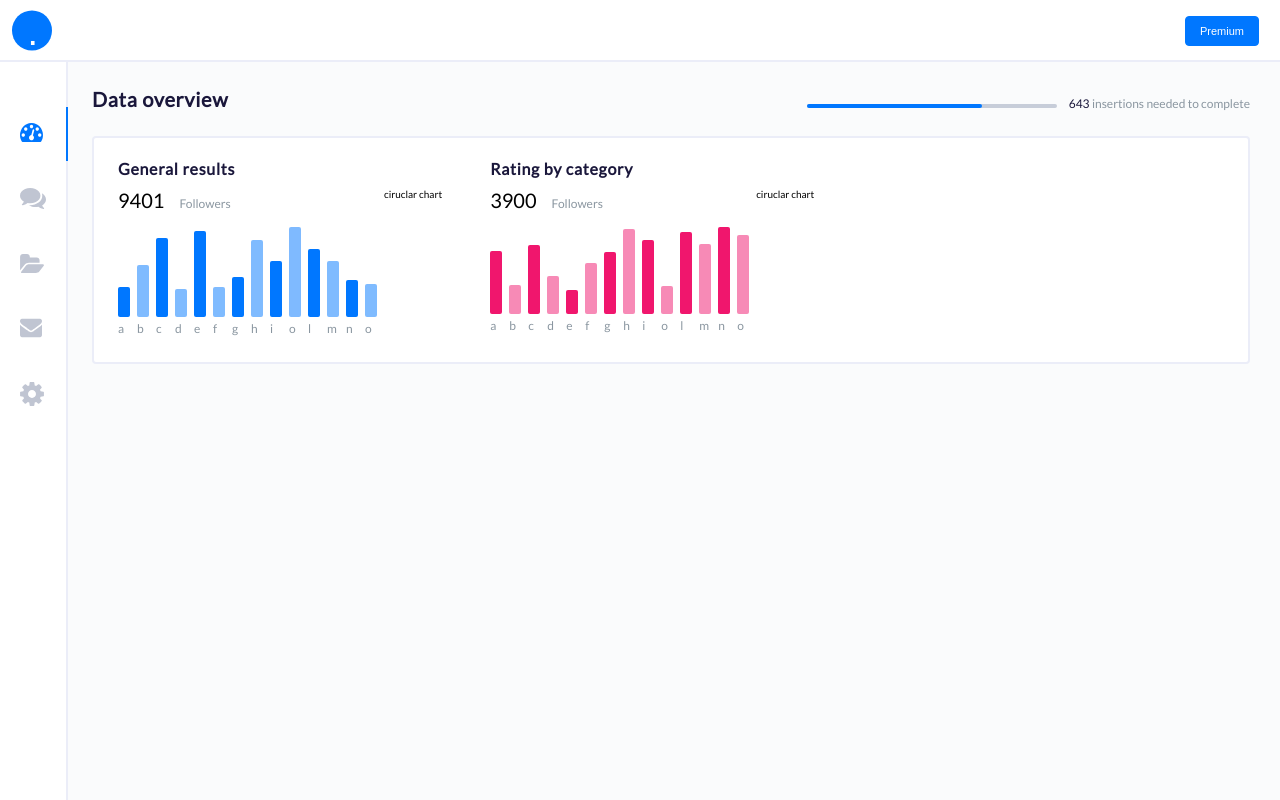
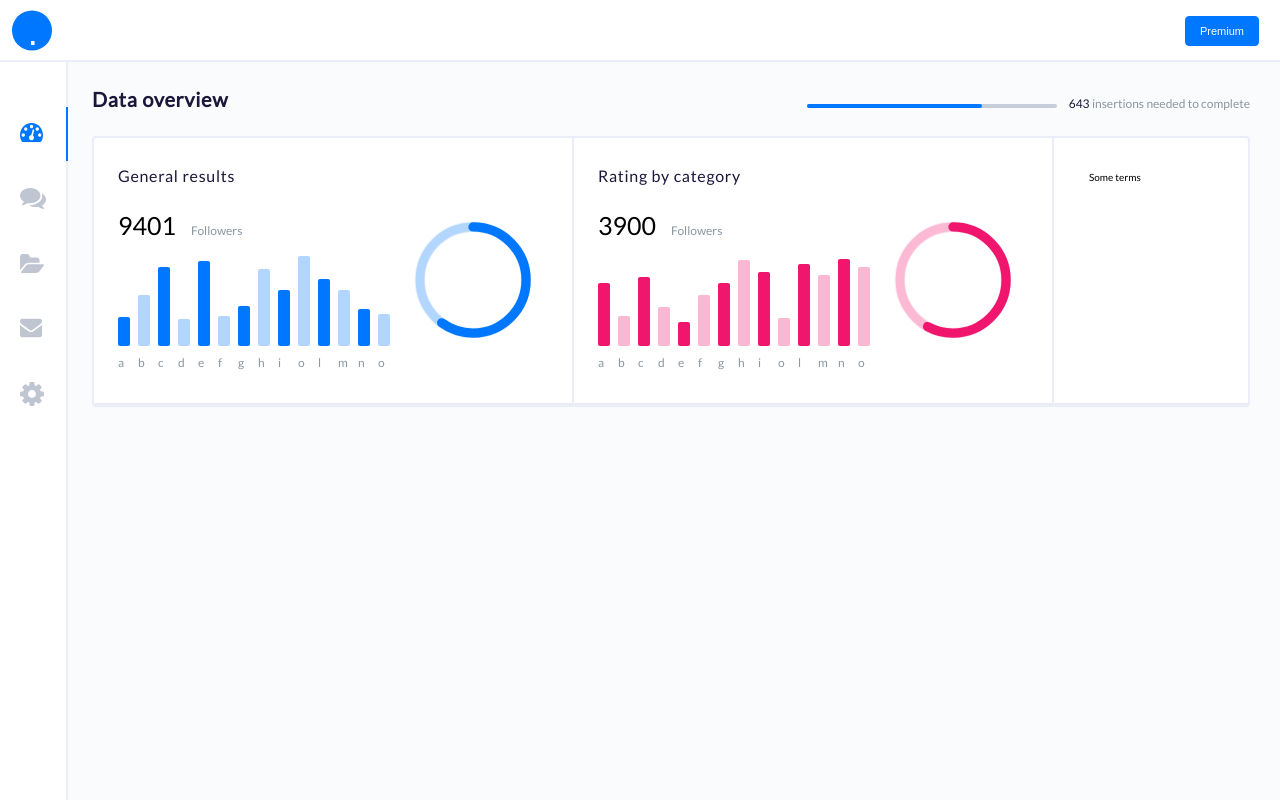
Before and after one commit to An1mus/react-ui, a React (Create React App) app: page / in a window 1280 px wide. Built offline with nearby package versions, Linux system fonts and the light colour scheme.

Commit message:
Circular bras

```diff
--- a/src/components/App.css
+++ b/src/components/App.css
@@ -80,6 +80,7 @@ h2 {
 
 h3 {
     font-size: 1.6rem;
+    font-weight: normal;
 }
 
 p {
--- a/src/components/dashboard/charts/barChart.tsx
+++ b/src/components/dashboard/charts/barChart.tsx
@@ -5,6 +5,7 @@ const BarChartContainer = styled.div`
     display: flex;
     align-items: flex-end;
     margin-top: 1.5rem;
+    height: 12rem;
 
     .bar {
         background-color: ${props => props.color === 'blue' ? 'var(--main-blue-color)' : 'var(--main-pink-color)'};
@@ -18,13 +19,14 @@ const BarContainer = styled.div`
 
     &:nth-child(even) {
         .bar {
-            opacity: 0.5;
+            opacity: 0.3;
             margin: 0 0.7rem;
         }
 
         .bar,
         p {
-            margin: 0 0.7rem;
+            margin-left: 0.8rem;
+            margin-right: 0.8rem;
         }
     }
 `;
@@ -41,6 +43,7 @@ const AxisMark = styled.p`
     font-stretch: normal;
     font-style: normal;
     line-height: 2;
+    margin-top: 0.5rem;
     color: #8a96a0;
 `;
 
--- /dev/null
+++ b/src/components/dashboard/charts/circularChart.tsx
@@ -0,0 +1,69 @@
+import React from 'react';
+import styled from 'styled-components';
+
+const CircularChartContainer = styled.div`
+    height: 15rem;
+    width: 15rem;
+
+    .circular-chart {
+        display: block;
+        margin: 10px auto;
+        max-width: 80%;
+        max-height: 250px;
+    }
+
+    .circle {
+        stroke: ${props => props.color === 'blue' ? 'var(--main-blue-color)' : 'var(--main-pink-color)'};
+        animation: progress 1s ease-out forwards;
+    }
+
+    .circle-bg{
+        stroke: ${props => props.color === 'blue' ? 'var(--main-blue-color)' : 'var(--main-pink-color)'};
+        animation: fadeIn 1s ease-out forwards;
+    }
+
+    .circle,
+    .circle-bg{
+        fill: none;
+        stroke-width: 2.8;
+        stroke-linecap: round;
+    }
+
+    @keyframes fadeIn {
+        0% {
+            opacity: 0;
+        }
+        100% {
+            opacity: 0.3;
+        }
+    }
+
+    @keyframes progress {
+        0% {
+            stroke-dasharray: 0 100;
+        }
+    }
+`;
+
+const CircleChart = ({color}) => {
+    return (
+        <CircularChartContainer color={color}>
+            <svg viewBox="0 0 36 36" className="circular-chart">
+                <path className="circle-bg"
+                      stroke-dasharray="100, 100"
+                      d="M18 2.0845
+                         a 15.9155 15.9155 0 0 1 0 31.831
+                         a 15.9155 15.9155 0 0 1 0 -31.831"
+                />
+                <path className="circle"
+                      stroke-dasharray={(Math.random() * 30 + 50) + ", 100"}
+                      d="M18 2.0845
+                         a 15.9155 15.9155 0 0 1 0 31.831
+                         a 15.9155 15.9155 0 0 1 0 -31.831"
+                />
+            </svg>
+        </CircularChartContainer>
+    );
+};
+
+export default CircleChart;
--- a/src/components/dashboard/charts/index.tsx
+++ b/src/components/dashboard/charts/index.tsx
@@ -2,6 +2,7 @@ import React from 'react';
 import styled from 'styled-components';
 
 import BarChart from './barChart';
+import CircleChart from './circularChart';
 
 interface Props {
     title: string;
@@ -12,18 +13,17 @@ interface Props {
 const ChartsContainer = styled.div`
     display: flex;
     fex-direction: row;
-    margin-top: 1rem;
+    margin-top: 2.5rem;
     align-items: flex-start;
 `;
 
 const Followers = styled.span`
-    font-size: 2rem;
+    font-size: 2.5rem;
     margin-right: 1.5rem;
 `;
 
 const BarChartContainer = styled.div`
 `;
-const CircularChart = styled.div``;
 
 const ChartElement = ({title, followers, color}: Props) => {
     return (
@@ -40,7 +40,7 @@ const ChartElement = ({title, followers, color}: Props) => {
                     <BarChart color={color}/>
                 </BarChartContainer>
 
-                <CircularChart>ciruclar chart</CircularChart>
+                <CircleChart color={color}/>
             </ChartsContainer>
         </>
     );
--- a/src/components/dashboard/index.tsx
+++ b/src/components/dashboard/index.tsx
@@ -30,17 +30,20 @@ const ProgressContainer = styled.div`
 
 const UpperDataOverviewContainer = styled.div`
     display: flex;
-    flex-direction: row;
+    width: 100%;
 `;
 
 const ChartContainer = styled.div`
-    padding: 2.1rem 2.4rem;
-    width: 40%;
+    border-right: solid 0.2rem var(--main-border-color);
+    border-bottom: solid 0.2rem var(--main-border-color);
+    flex: 2 1 0;
+    padding: 2.8rem 2.4rem;
 `;
 
 const TermContainer = styled.div`
+    border-bottom: solid 0.2rem var(--main-border-color);
     padding: 3.3rem 3.5rem;
-    width: 20%:
+    flex: 1 1 0;
 `;
 
 const Dashboard = () => {
@@ -70,7 +73,7 @@ const Dashboard = () => {
                     </ChartContainer>
 
                     <TermContainer>
-
+                        Some terms
                     </TermContainer>
                 </UpperDataOverviewContainer>
             </DataOverviewContainer>
```
